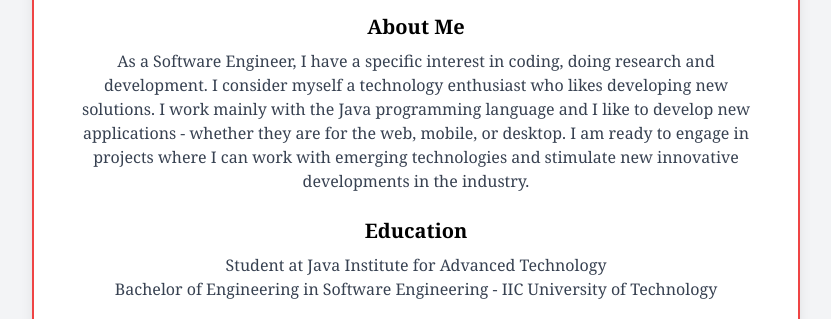
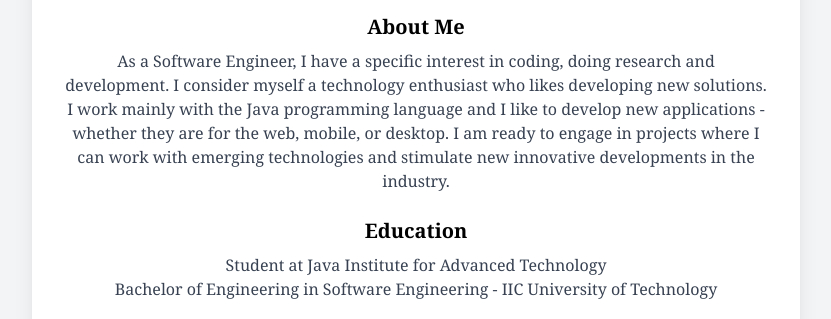
Before and after one commit to sajith-jeewantha/Profile-Portfolio, a plain HTML site: page index.html in a window 1280 px wide. Shown: the part 335-654 px from the top of the page, without its empty margins (224-1055 px from the left). Drawn offline with nearby package versions, Linux system fonts and the light colour scheme.

Commit message:
Update index.html

```diff
--- a/index.html
+++ b/index.html
@@ -50,7 +50,7 @@
 
 <body class="bg-gray-100 dark:bg-gray-900 flex items-center justify-center min-h-screen">
     <div
-        class="bg-white dark:bg-gray-800 p-8 rounded-lg shadow-lg lg:w-3/5 text-center font-serif lg:border-double lg:border-2 lg:border-red-500 dark:border-blue-500">
+        class="bg-white dark:bg-gray-800 p-8 rounded-lg shadow-xl lg:w-3/5 text-center font-serif">
         <div class="mb-6">
             <img class="w-32 h-32 mx-auto rounded-full shadow-lg hover:scale-105 duration-500"
                 src="https://media.licdn.com/dms/image/v2/D5603AQHi0EsXMdBfKQ/profile-displayphoto-shrink_400_400/profile-displayphoto-shrink_400_400/0/1726942744824?e=1735171200&v=beta&t=9YOLdHISfCqpv9Y32glPJUv4amtv22EuFoglVMbIpIk"
```
